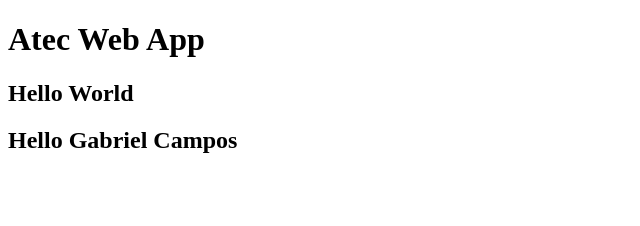
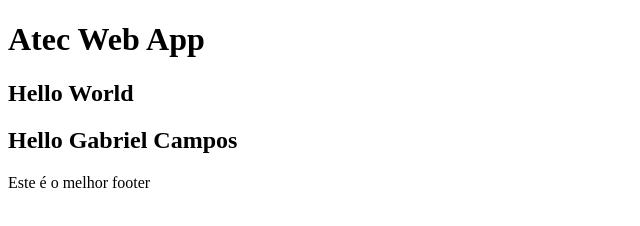
Before and after one commit to gabrielcampos243/ATEC-Web-App, a plain HTML site: page index.html in a window 1280 px wide. Shown: the whole page, without its empty margins (0-640 px from the left). Drawn offline with Linux system fonts and the light colour scheme.

Commit message:
Footer added

```diff
--- a/index.html
+++ b/index.html
@@ -14,4 +14,5 @@
 
 
 </body>
+<footer>Este é o melhor footer</footer>
 </html>
```
